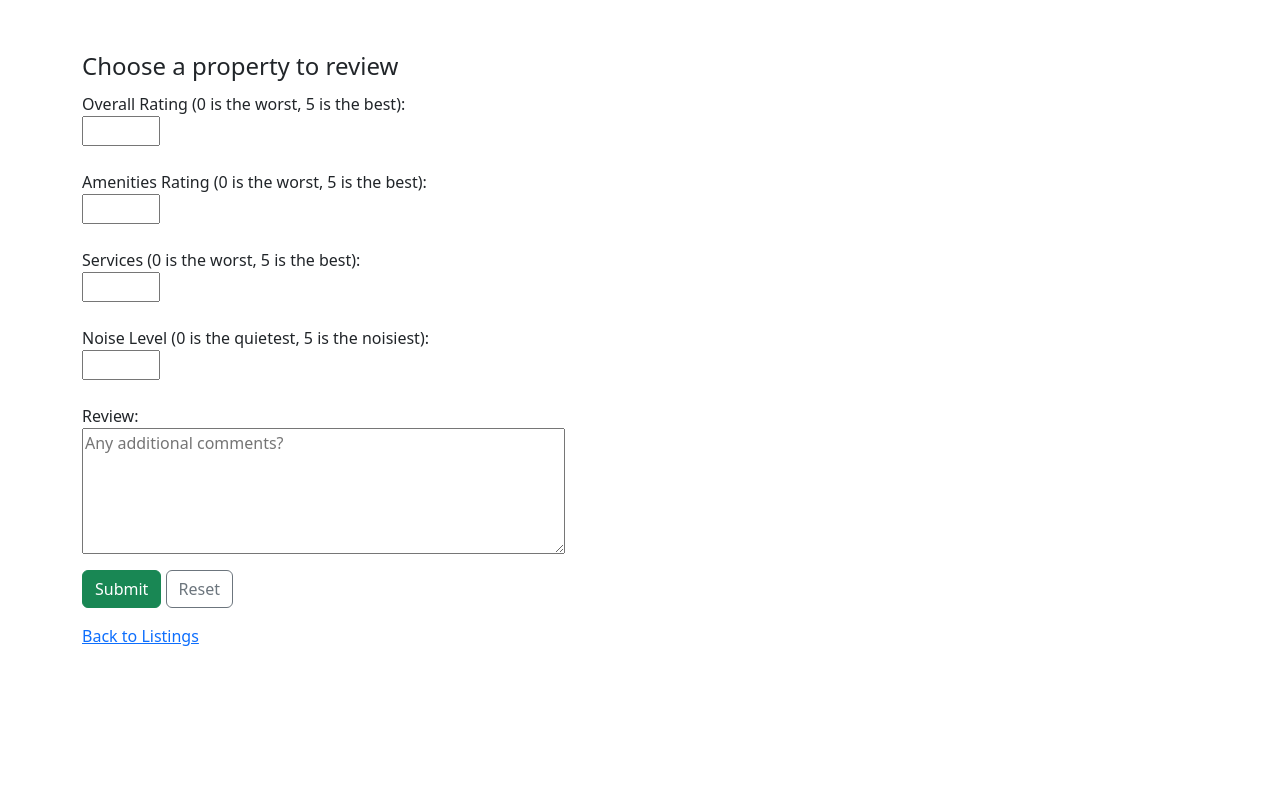
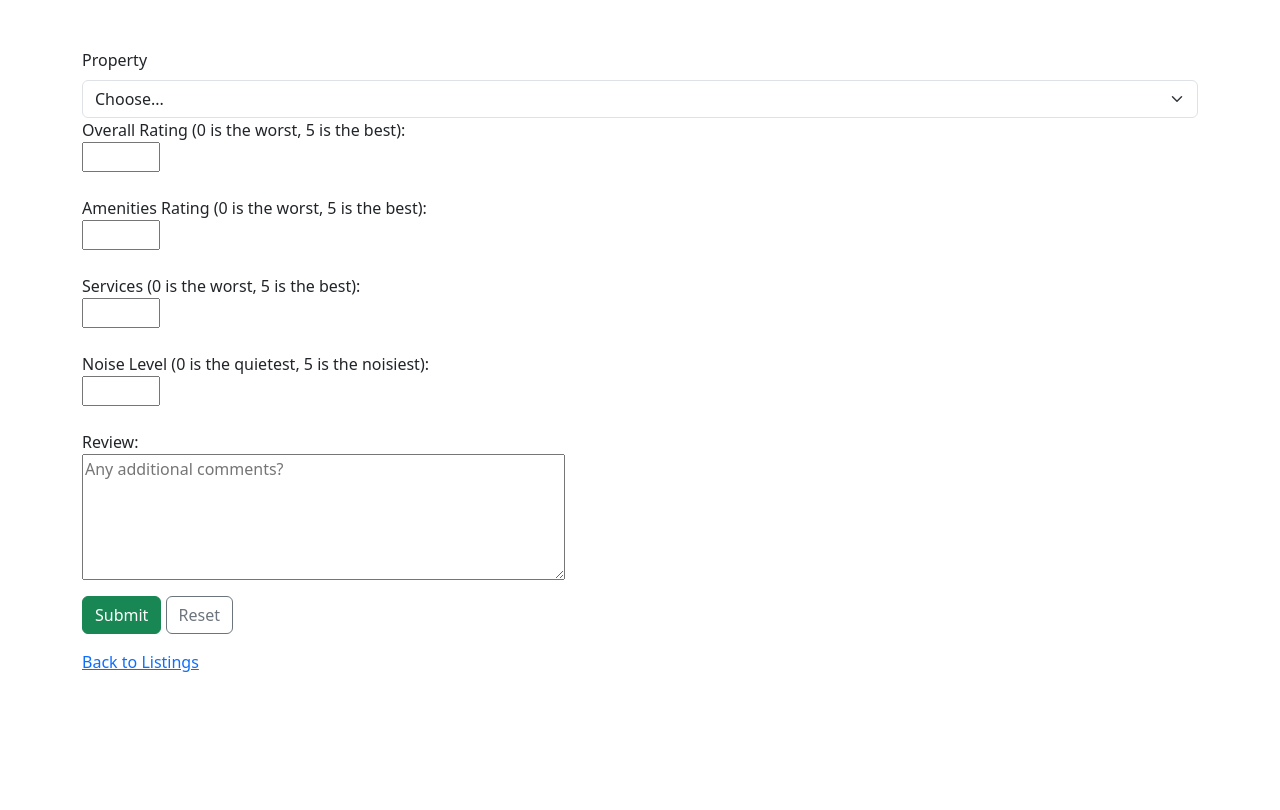
Before and after one commit to pragnya17/college-housing-offcampus, a Django app: page /review/ in a window 1280 px wide. Shown: the part 56-866 px from the top of the page. Run offline with Django 3.2, Linux system fonts and the light colour scheme; data that the repository does not hold is empty; some libraries are stand-ins or nearby versions.

Commit message:
change to dropdown

```diff
--- a/templates/properties/review.html
+++ b/templates/properties/review.html
@@ -9,16 +9,32 @@
 {% block content %}
     <form action="{% url 'review' %}" method="post">
         {% csrf_token %}
-        <fieldset id="property">
-            <legend>Choose a property to review</legend>
-            {% for each in properties %}
-                <input type="radio" name="property" value={{each.id}} required> {{ each.title }} <br>
-                <div class="invalid-feedback">
-                    Please select a valid state.
-                </div>
-            {% endfor %}
-            <br>
-        </fieldset>
+<!--        <fieldset id="property">-->
+<!--            <legend>Choose a property to review</legend>-->
+<!--            {% for each in properties %}-->
+<!--                <input type="radio" name="property" value={{each.id}} required> {{ each.title }} <br>-->
+<!--                <div class="invalid-feedback">-->
+<!--                    Please select a valid state.-->
+<!--                </div>-->
+<!--            {% endfor %}-->
+<!--            <br>-->
+<!--        </fieldset>-->
+
+
+        <label for="property" class="form-label">Property</label>
+            <select class="form-select" id="property" required>
+              <option selected disabled value="">Choose...</option>
+                {% for each in properties %}
+                    <option value={{each.id}}> {{ each.title }} </option>
+                    <div class="invalid-feedback">
+                        Please select a valid property.
+                    </div>
+               {% endfor %}
+            </select>
+            <div class="invalid-feedback">
+              Please select a valid state.
+            </div>
+
 
 
         <label for="overall">Overall Rating (0 is the worst, 5 is the best):</label><br>
```
